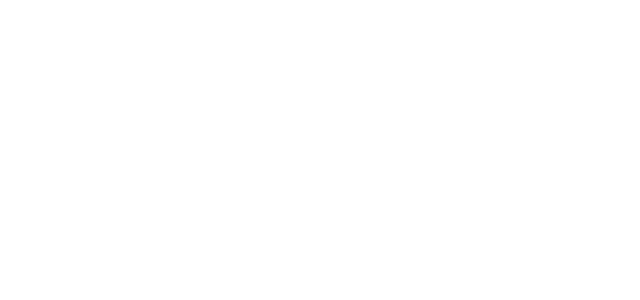
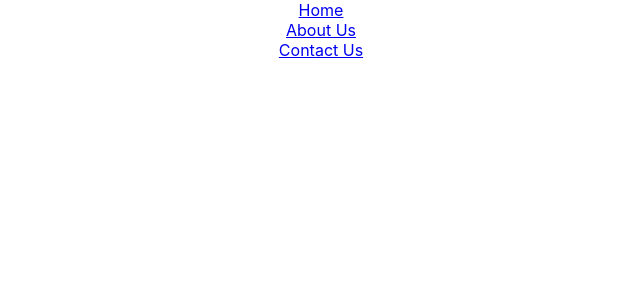
Before and after one commit to IlmaIsmail/Day8-MCC, a React (Create React App) app in the folder day8/: page / in a window 1280 px wide. Before the commit this address had no page. Shown: the top 300 px of the page, without its empty margins (319-959 px from the left). Built offline with nearby package versions, Linux system fonts and the light colour scheme.

Commit message:
Creating Links

```diff
--- a/day8/src/App.js
+++ b/day8/src/App.js
@@ -10,6 +10,16 @@
     <div className="App">
 
         <Router>
+            <nav>
+
+                 <Link to='/home'>Home</Link><br/>
+                 <Link to='/about'>About Us</Link><br/>
+                 <Link to='/contact'>Contact Us</Link> <br/>
+
+            </nav>
+
+
+
           <Routes>
             <Route path='/home' element={<Home/>}/>
             <Route path='/about' element={<AboutUs/>}/>
```
